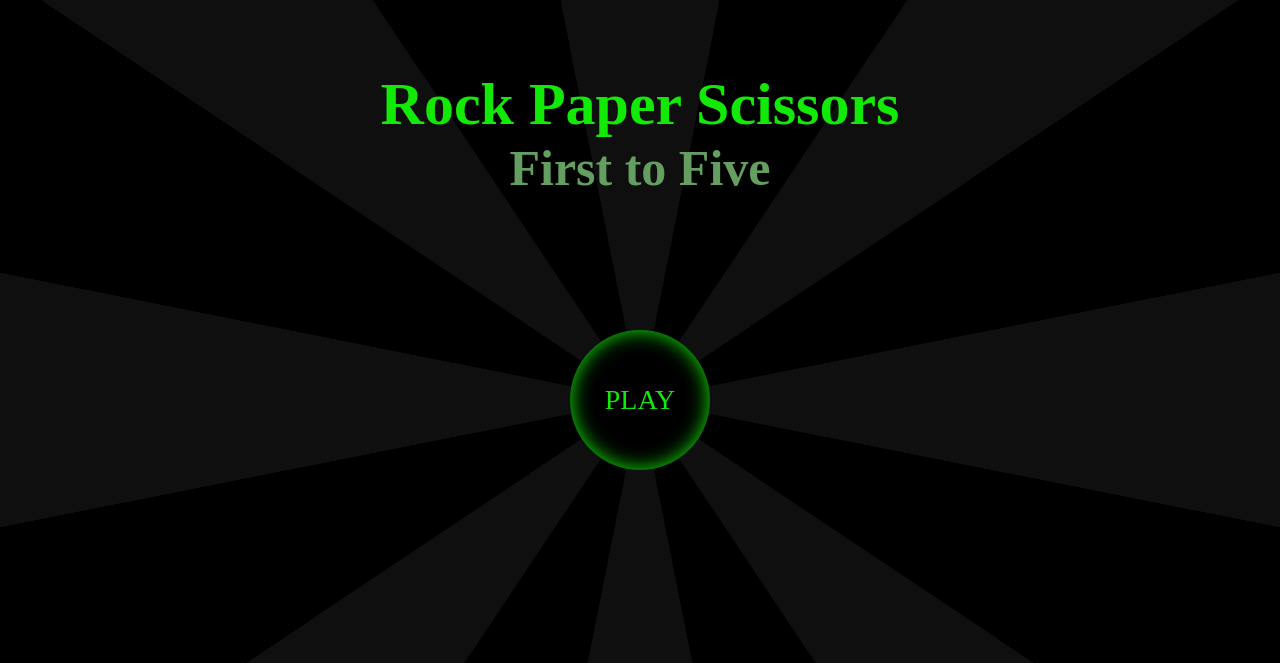
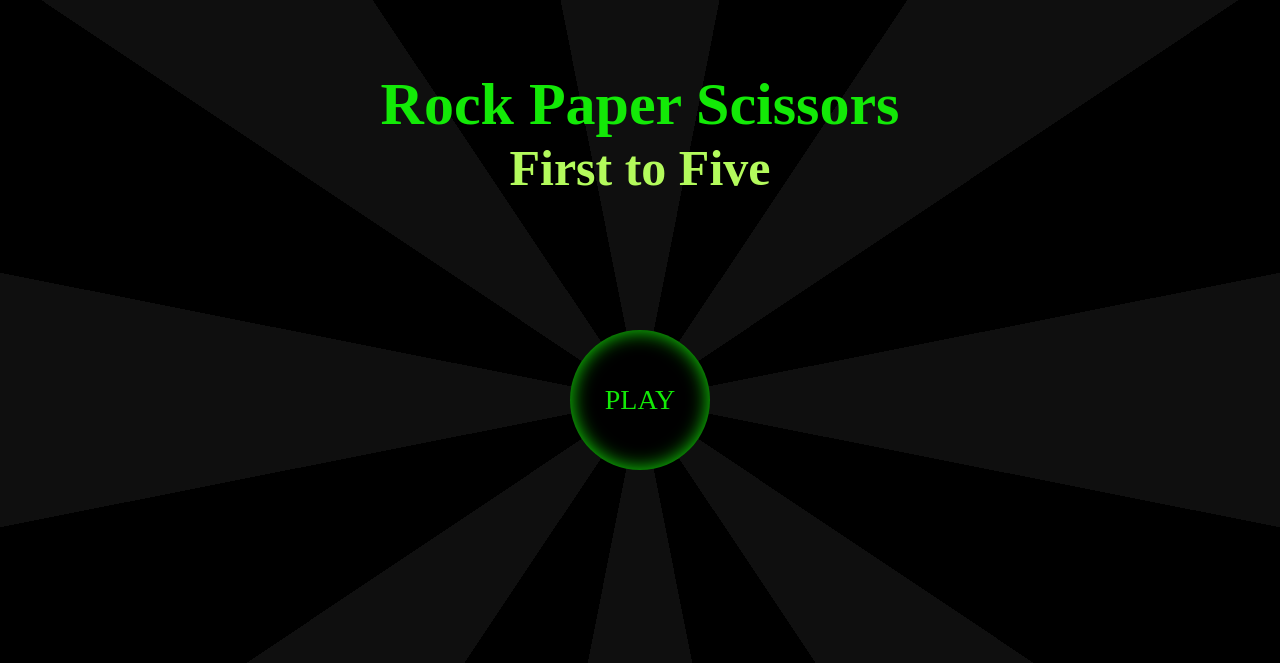
Before and after one commit to marlatte/rock-paper-scissors, a plain HTML site: page index.html in a window 1280 px wide. Shown: the top 663 px of the page. Drawn offline with Linux system fonts and the light colour scheme; a web font is replaced by a local one.

Commit message:
Update secondary text color

```diff
--- a/style.css
+++ b/style.css
@@ -26,7 +26,7 @@ button {
 	--game-btn-bg: #4deeea;
 	--game-btn-selected: #0d8c8a;
 	--text-primary: #13e907;
-	--text-secondary: #649e61;
+	--text-secondary: #b3fa5c;
 	--comp-color: #f000ff;
 	--bg-rays: #0f0f0f;
 	--prog-bg: #262626;
```
